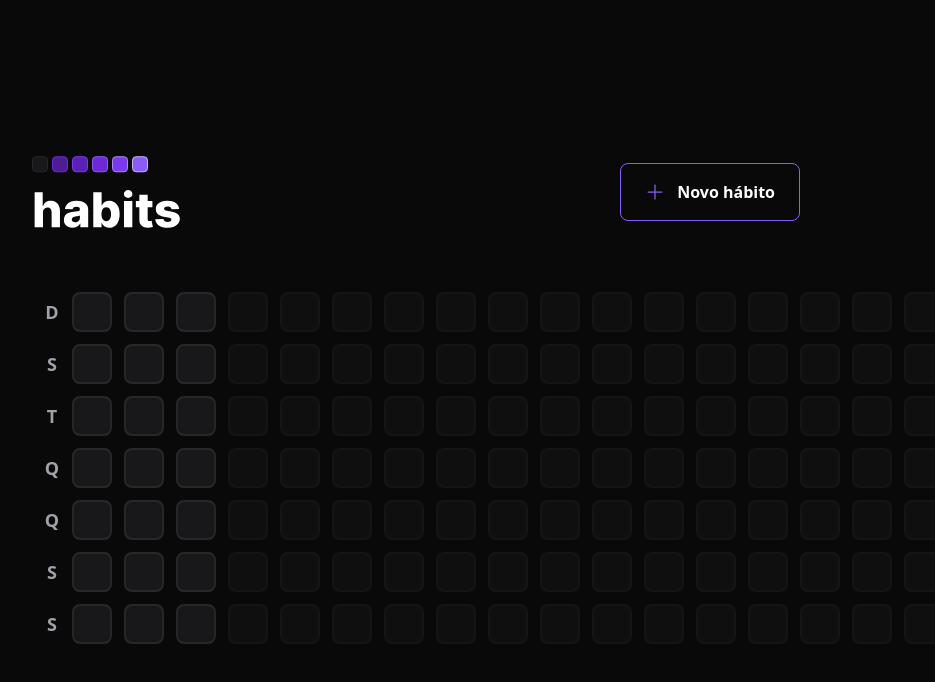
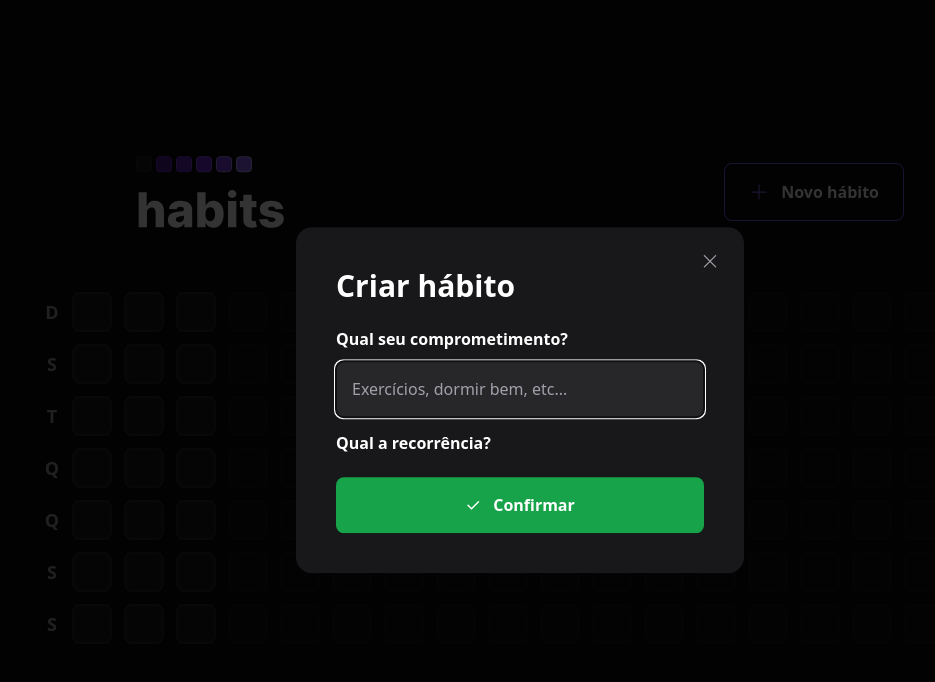
Before and after one commit to brenogdev/nlw-setup-frontend, a React (Vite) app: page / in a window 1280 px wide. Both pictures are taken after a click on the button "Novo hábito". Shown: the top 682 px of the page, without its empty margins (120-1055 px from the left). Built offline with nearby package versions, Linux system fonts and the light colour scheme.

Commit message:
(feat): criado modal para novo hábito

```diff
--- a/package.json
+++ b/package.json
@@ -9,6 +9,7 @@
     "preview": "vite preview"
   },
   "dependencies": {
+    "@radix-ui/react-dialog": "^1.0.2",
     "dayjs": "^1.11.7",
     "phosphor-react": "^1.4.1",
     "react": "^18.2.0",
--- a/src/App.tsx
+++ b/src/App.tsx
@@ -7,7 +7,7 @@ import "./styles/global.css";
 export const App: React.FC = () => {
   return (
     <div className="w-screen h-screen flex justify-center items-center">
-      <div className="w-full max-w-5xl px-6 flex flex-col gap-16">
+      <div className="w-full max-w-5xl px-6 flex flex-col gap-16 items-center">
         <Header />
         <SummaryTable />
       </div>
--- /dev/null
+++ b/src/components/Header.tsx
@@ -0,0 +1,36 @@
+import React from "react";
+import { Plus, X } from "phosphor-react";
+import * as Dialog from "@radix-ui/react-dialog";
+
+import logoImage from "../assets/logo.svg";
+import { NewHabitForm } from "./NewHabitForm";
+
+export const Header: React.FC = () => {
+  return (
+    <div className="w-full max-w-3xl max-auto flex items-center justify-between">
+      <img src={logoImage} alt="Logo habits" />
+      <Dialog.Root>
+        <Dialog.Trigger
+          type="button"
+          className="border border-violet-500 font-semibold rounded-lg px-6 py-4 flex items-center gap-3 hover:border-violet-300"
+        >
+          <Plus size={20} className="text-violet-500" />
+          Novo hábito
+        </Dialog.Trigger>
+        <Dialog.Portal>
+          <Dialog.DialogOverlay className="w-screen h-screen bg-black/80 fixed inset-0" />
+          <Dialog.DialogContent className="absolute p-10 bg-zinc-900 rounded-2xl w-full max-w-md top-1/2 left-1/2 -translate-x-1/2 -translate-y-1/2">
+            <Dialog.Close className="absolute right-6 top-6 text-zinc-400 hover:text-zinc-200">
+              <X size={20} aria-label="fechar" />
+            </Dialog.Close>
+            <Dialog.Title className="text-3xl leading-tight font-extrabold">
+              Criar hábito
+            </Dialog.Title>
+
+            <NewHabitForm />
+          </Dialog.DialogContent>
+        </Dialog.Portal>
+      </Dialog.Root>
+    </div>
+  );
+};
--- a/src/components/Header/index.tsx
+++ /dev/null
@@ -1,19 +0,0 @@
-import React from "react";
-import { Plus } from "phosphor-react";
-
-import logoImage from "../../assets/logo.svg";
-
-export const Header: React.FC = () => {
-  return (
-    <div className="w-full max-w-3xl max-auto flex items-center justify-between">
-      <img src={logoImage} alt="Logo habits" />
-      <button
-        type="button"
-        className="border border-violet-500 font-semibold rounded-lg px-6 py-4 flex items-center gap-3 hover:border-violet-300"
-      >
-        <Plus size={20} className="text-violet-500" />
-        Novo hábito
-      </button>
-    </div>
-  );
-};
--- /dev/null
+++ b/src/components/NewHabitForm.tsx
@@ -0,0 +1,30 @@
+import { Check } from "phosphor-react";
+import React from "react";
+
+export const NewHabitForm = () => {
+  return (
+    <form className="w-full flex flex-col mt-6">
+      <label htmlFor="title" className="font-semibold leading-tight">
+        Qual seu comprometimento?
+      </label>
+      <input
+        className="p-4 rounded-lg mt-3 bg-zinc-800 text-white placeholder:text-zinc-400"
+        type="text"
+        id="title"
+        placeholder="Exercícios, dormir bem, etc..."
+        autoFocus
+      />
+      <label htmlFor="" className="font-semibold leading-tight mt-4">
+        Qual a recorrência?
+      </label>
+
+      <button
+        type="submit"
+        className="mt-6 rounded-lg p-4 flex justify-center items-center gap-3 font-semibold bg-green-600 hover:bg-green-500"
+      >
+        <Check weight="bold" />
+        Confirmar
+      </button>
+    </form>
+  );
+};
--- a/src/components/SummaryTable/index.tsx
+++ b/src/components/SummaryTable.tsx
@@ -1,7 +1,7 @@
 import React from "react";
-import { generateDatesFromYearBeginning } from "../../utils/generate-dates-from-year-beginning";
-import { HabitDay } from "../HabitDay";
-import { WeekDays } from "../WeekDays";
+import { generateDatesFromYearBeginning } from "../utils/generate-dates-from-year-beginning";
+import { HabitDay } from "./HabitDay";
+import { WeekDays } from "./WeekDays";
 
 const summaryDates = generateDatesFromYearBeginning();
 const minimumSummaryDatesSize = 18 * 7; //18 weeks
```
Also changed, not shown: src/components/HabitDay.tsx (renamed from src/components/HabitDay/index.tsx), src/components/WeekDays.tsx (renamed from src/components/WeekDays/index.tsx), 1 other file (tests, documents, lock files or other folders).
